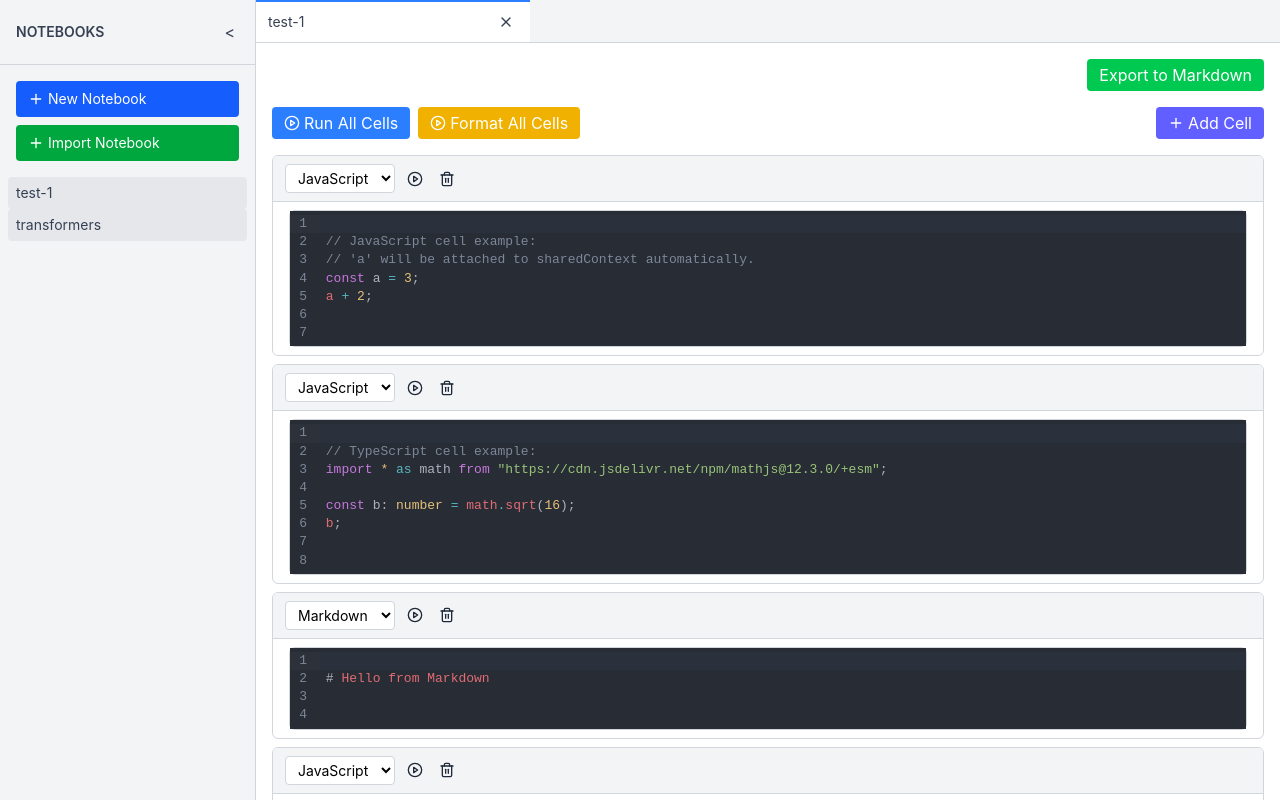
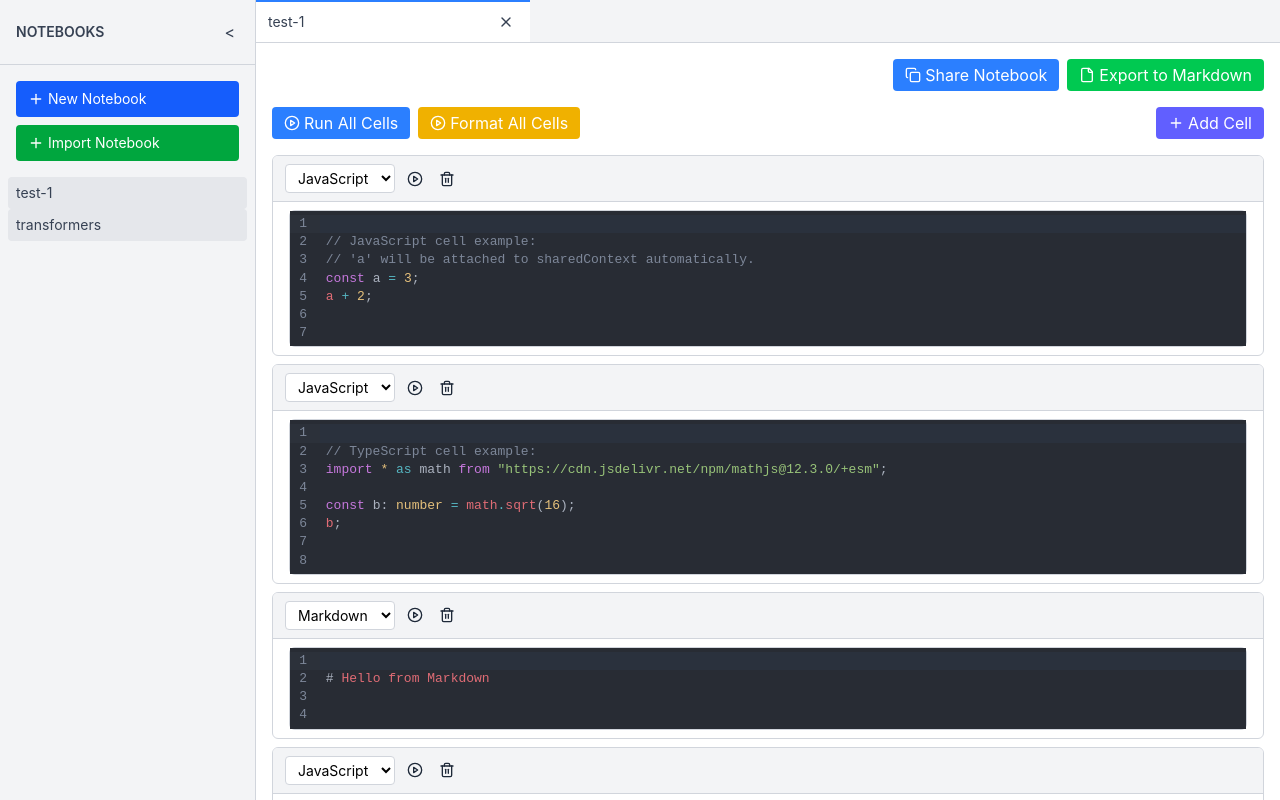
Before and after one commit to dmenezesgabriel/computational-notebook, a React (Vite) app: page / in a window 1280 px wide. Both pictures are taken after a click on the item "test-1". Built offline with nearby package versions, Linux system fonts and the light colour scheme.

Commit message:
chore: make notebook shareable

```diff
--- a/src/components/notebook-manager.tsx
+++ b/src/components/notebook-manager.tsx
@@ -3,7 +3,7 @@ import type { CellData } from "./notebook-cell";
 import { preloadMarkdownNotebooks } from "../utils/preload-markdown-notebook";
 import { exportNotebookToMarkdown } from "../utils/export-notebook-markdown";
 import { importNotebookFromMarkdown } from "../utils/import-markdown-notebook";
-import { Plus, Trash2, X } from "lucide-react";
+import { Plus, Trash2, X, Copy, File } from "lucide-react";
 import { NotebookContent } from "./notebook-content";
 
 interface NotebookFile {
@@ -22,10 +22,43 @@ export const NotebooksManager: React.FC = () => {
   // State for sidebar collapse.
   const [isSidebarCollapsed, setIsSidebarCollapsed] = useState<boolean>(false);
 
+  // Function to encode notebook data to URL
+  const encodeNotebookToURL = (notebook: NotebookFile): string => {
+    const notebookString = JSON.stringify(notebook);
+    const encodedNotebook = btoa(encodeURIComponent(notebookString));
+    return `${window.location.origin}${
+      window.location.pathname
+    }?notebook=${encodedNotebook}`;
+  };
+
+  // Function to decode notebook data from URL
+  const decodeNotebookFromURL = (): NotebookFile | null => {
+    const urlParams = new URLSearchParams(window.location.search);
+    const encodedNotebook = urlParams.get("notebook");
+    if (encodedNotebook) {
+      try {
+        const decodedNotebookString = decodeURIComponent(atob(encodedNotebook));
+        const notebook = JSON.parse(decodedNotebookString);
+        return notebook;
+      } catch (error) {
+        console.error("Error decoding notebook from URL:", error);
+        return null;
+      }
+    }
+    return null;
+  };
+
   useEffect(() => {
     const loadNotebooks = async () => {
       const preloadedNotebooks = await preloadMarkdownNotebooks();
       setNotebooks(preloadedNotebooks);
+
+      // Check for notebook data in URL
+      const urlNotebook = decodeNotebookFromURL();
+      if (urlNotebook) {
+        setNotebooks((prevNotebooks) => [...prevNotebooks, urlNotebook]);
+        openNotebook(urlNotebook.id);
+      }
     };
     loadNotebooks();
   }, []);
@@ -115,6 +148,20 @@ export const NotebooksManager: React.FC = () => {
       const notebook = await importNotebookFromMarkdown(file);
       setNotebooks([...notebooks, notebook]);
       openNotebook(notebook.id);
+    }
+  };
+
+  const handleShareNotebook = () => {
+    if (activeNotebook) {
+      const shareableURL = encodeNotebookToURL(activeNotebook);
+      navigator.clipboard
+        .writeText(shareableURL)
+        .then(() => {
+          alert("Notebook URL copied to clipboard!");
+        })
+        .catch((err) => {
+          console.error("Failed to copy: ", err);
+        });
     }
   };
 
@@ -232,11 +279,19 @@ export const NotebooksManager: React.FC = () => {
         <div className="flex-1 overflow-auto p-4">
           {activeNotebook ? (
             <>
-              <div className="flex justify-end mb-4">
+              <div className="flex justify-end mb-4 space-x-2">
+                <button
+                  onClick={handleShareNotebook}
+                  className="flex items-center bg-blue-500 hover:bg-blue-600 text-white px-3 py-1 rounded"
+                >
+                  <Copy className="w-4 h-4 mr-1" />
+                  Share Notebook
+                </button>
                 <button
                   onClick={handleExportNotebook}
                   className="flex items-center bg-green-500 hover:bg-green-600 text-white px-3 py-1 rounded"
                 >
+                  <File className="w-4 h-4 mr-1" />
                   Export to Markdown
                 </button>
               </div>
```
